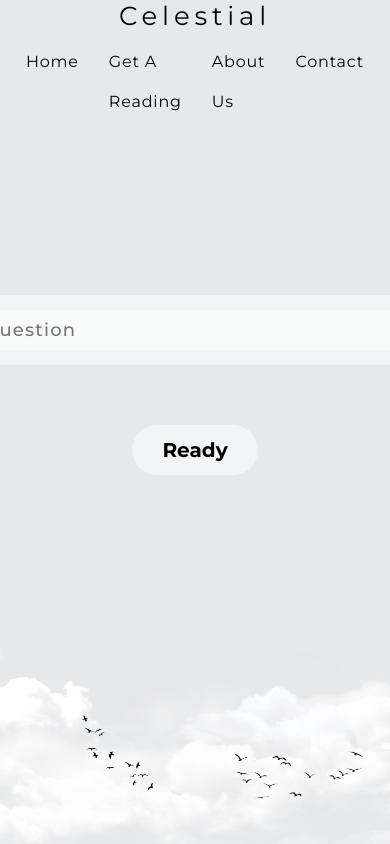
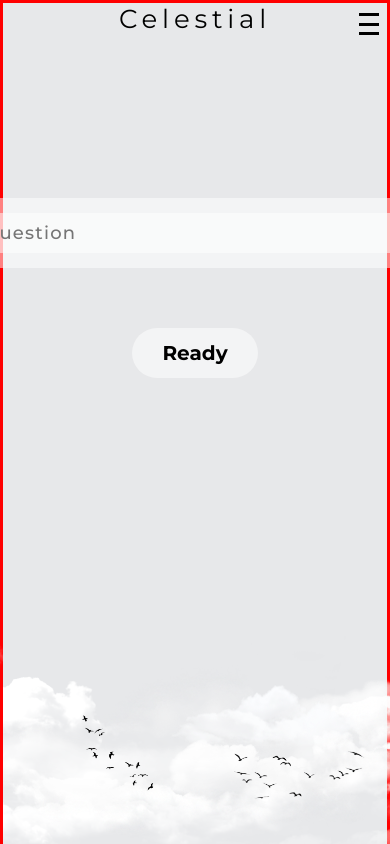
Before and after one commit to jackie3668/celestial-tarot, a React (Create React App) app: page /celestial-tarot/reading in a window 390 px wide. Shown: the top 844 px of the page. Built offline with nearby package versions, Linux system fonts and the light colour scheme.

Commit message:
Mobile Navbar

```diff
--- a/src/App.css
+++ b/src/App.css
@@ -5,6 +5,11 @@
   margin: 0;
   padding: 0;
   box-sizing: border-box;
+}
+
+body {
+  overflow-x: hidden;
+  border: 3px solid red;
 }
 
 :root {
--- a/src/Mobile.css
+++ b/src/Mobile.css
@@ -21,18 +21,100 @@
     margin-right: 0; /* Remove margin */
   }
 
-  .navbar-container li {
-    font-size: 16px; /* Adjust font size for navigation links */
+  .navbar-container {
+    display: flex;
+    justify-content: center;
+    position: relative;
   }
 
-  .navbar-container {
+  .mobile-header {
     background-color: var(--primary-color);
     display: flex;
-    flex-direction: column;
     justify-content: space-between;
     align-items: center;
     padding: 0 10%;
   }
+
+  .mobile-menu .hidden {
+    display: none;
+  }
+
+  .mobile-menu.active {
+    position: absolute;
+    background-color: var(--primary-color);
+    width: 100%;
+    left: 0;
+    top: 0;
+    box-shadow: 0 2px 4px rgba(0, 0, 0, 0.2);
+  }
+
+  .mobile-menu.active .nav-links{
+    display: flex;
+    flex-direction: column;
+    justify-content: center;
+    align-items: center;
+  }
+
+  .hamburger-menu {
+    position: absolute;
+    width: 20px;
+    top: 10px;
+    right: 8px;
+    z-index: 999;
+    height: 10px;
+    cursor: pointer;
+    display: flex;
+    flex-direction: column;
+    justify-content: space-between;
+  }
+
+  .bar {
+    width: 100%;
+    height: 3px;
+    background-color: var(--text-color);
+    transition: 0.4s;
+  }
+
+  .hamburger-menu .bar:nth-child(1) {
+    transform: translateY(0px);
+  }
+
+  .hamburger-menu .bar:nth-child(2) {
+    transform: translateY(6px);
+  }
+
+  .hamburger-menu .bar:nth-child(3) {
+    transform: translateY(12px);
+  }
+
+  .hamburger-menu.opened .bar:nth-child(1) {
+    transform: rotate(-45deg);
+    position: absolute;
+    width: 20px;
+    top: 10px;
+    right: 2px;
+    z-index: 999;
+  }
+
+  .hamburger-menu.opened .bar:nth-child(2) {
+    opacity: 0;
+    position: absolute;
+    z-index: 999;
+  }
+
+  .hamburger-menu.opened .bar:nth-child(3) {
+    transform: rotate(45deg);
+    position: absolute;
+    width: 20px;
+    top: 10px;
+    right: 2px;
+    z-index: 999;
+  }
+
+  .navbar-container li {
+    font-size: 16px;
+  }
+
   .banner-container {
     min-width: 100%; /* Make the banner fill the screen width */
   }
@@ -96,6 +178,11 @@
     max-width: 75%;
   }
 
+  .footer-container .divider {
+    height: fit-content;
+    padding: 10px;
+  }
+
   .footer-links .footer-nav {
     list-style: none;
     padding: 0;
@@ -114,4 +201,9 @@
     padding: 15px 0;
   }
 
+  span {
+    display: none;
+  }
+
+
 }
--- a/src/components/Navbar/Navbar.css
+++ b/src/components/Navbar/Navbar.css
@@ -39,3 +39,7 @@ ul {
   display: flex;
   justify-content: space-between;
 }
+
+.hamburger-menu {
+  display: none;
+}
--- a/src/components/Navbar/Navbar.js
+++ b/src/components/Navbar/Navbar.js
@@ -1,19 +1,29 @@
-import React from 'react';
+import React, { useState } from 'react';
 import { Link } from 'react-router-dom';
 import './Navbar.css';
 
 const Navbar = () => {
-  const handleClick = () => {
+  const [isMobileMenuOpen, setMobileMenuOpen] = useState(false);
 
-  }
+  const handleMenuToggle = () => {
+    setMobileMenuOpen(!isMobileMenuOpen);
+  };
+
   return (
     <div className="navbar-container">
-      <a href="/celestial-tarot" className="link">
-        <div className="logo header-1">Celestial</div>
-      </a>
+      <div className="mobile-header">
+        <a href="/celestial-tarot" className="link">
+          <div className="logo header-1">Celestial</div>
+        </a>
+        <div className={`hamburger-menu ${isMobileMenuOpen ? 'opened' : 'closed'}`} onClick={handleMenuToggle}>
+          <div className="bar"></div>
+          <div className="bar"></div>
+          <div className="bar"></div>
+        </div>
+      </div>
 
-      {/* <div className="menu" onClick={handleClick}>=</div> */}
-      <nav className='mobile-invisible'>
+
+      <nav className={`mobile-menu ${isMobileMenuOpen ? 'active' : 'hidden'}`}>
         <ul className="nav-links">
           <Link to="/" className='link'><li className='text'>Home</li></Link>
           <Link to="/reading" className='link'><li className='text'>Get A Reading</li></Link>
@@ -22,7 +32,7 @@ const Navbar = () => {
         </ul>
       </nav>
     </div>
-  )
+  );
 }
 
-export default Navbar
+export default Navbar;
--- a/src/pages/Reading/Reading.css
+++ b/src/pages/Reading/Reading.css
@@ -15,18 +15,21 @@
   position: absolute;
   bottom: 0;
   width: 100%;
+  overflow-x: hidden;
 }
 
 .cloud2-img {
   position: absolute;
   bottom: 0;
   width: 110%;
+  overflow-x: hidden;
 }
 
 .cloud3-img {
   position: absolute;
   bottom: 0;
   width: 120%;
+  overflow-x: hidden;
 }
 
 .cloud4-img {
@@ -37,6 +40,7 @@
   animation: cloudAnimation 20s linear infinite;
   animation-delay: 0s, 0.5s;
   z-index: 1;
+  overflow-x: hidden;
 }
 
 .cloud5-img {
@@ -46,6 +50,7 @@
   width: 50%;
   animation: cloudAnimation 25s linear infinite;
   z-index: 1;
+  overflow-x: hidden;
 }
 
 .cloud6-img {
@@ -55,6 +60,7 @@
   width: 50%;
   animation: cloudAnimation 30s linear infinite;
   z-index: 1;
+  overflow-x: hidden;
 }
 
 @keyframes cloudAnimation {
```
